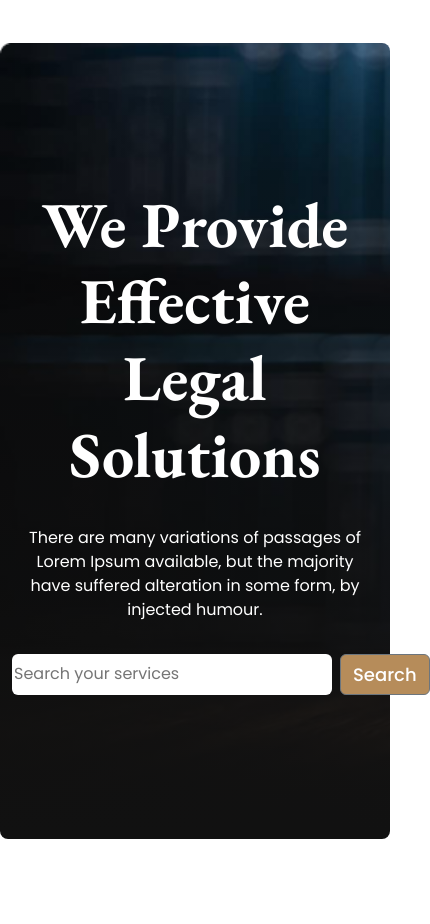
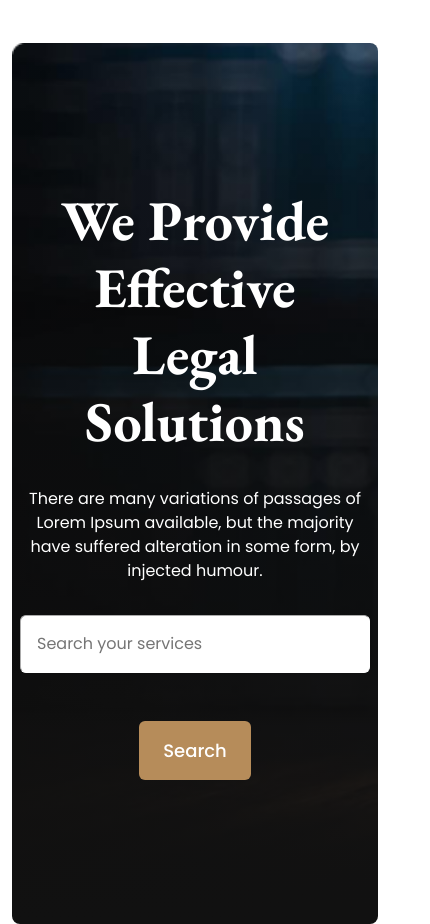
Before and after one commit to topurayhan007/Legal-Solution, a plain HTML site: page index.html in a window 390 px wide. Shown: the part 108-1032 px from the top of the page, 430 px wide, since content can reach past the window. Before the commit the page ends 947 px from the top, so only its background shows below. Drawn offline with nearby package versions, Linux system fonts and the light colour scheme.

Commit message:
fixed the form responsiveness

```diff
--- a/index.html
+++ b/index.html
@@ -125,11 +125,11 @@
 
       <!-- Banner Section -->
       <div
-        class="row mt-5 d-flex flex-column justify-content-center align-items-center rounded-3 py-5"
+        class="container mt-5 d-flex flex-column justify-content-center align-items-center rounded-3 py-5"
         id="banner"
       >
         <div
-          class="col-12 d-flex flex-column align-items-center justify-content-center text-center my-5 py-5"
+          class="d-flex flex-column align-items-center justify-content-center text-center my-5 py-5"
         >
           <h1 class="text-white pb-4 fw-bolder">
             We Provide Effective
@@ -143,19 +143,25 @@
             have suffered alteration in some form, by injected humour.
           </p>
 
-          <div
-            class="col-12 d-flex justify-content-between justify-content-sm-center gap-sm-4 gap-2"
-          >
+          <div class="row g-5">
+            <div class="col-12 col-sm-6 col-md-6 col-lg-6">
               <input
-              class="pe-sm-5 ps-sm-3 rounded bg-white border-0 py-sm-3"
+                class="pe-3 pe-sm-5 ps-3 rounded bg-white border-1 border-white py-3"
                 type="search"
                 name="search"
                 id=""
                 placeholder="Search your services"
               />
-            <button type="button" class="btn btn-secondary primary-btn px-sm-4">
+            </div>
+
+            <div class="col-12 col-sm-6 col-md-6 col-lg-6">
+              <button
+                type="button"
+                class="btn btn-secondary primary-btn px-4 py-3 border-0"
+              >
                 Search
               </button>
+            </div>
           </div>
         </div>
       </div>
--- a/style.css
+++ b/style.css
@@ -11,7 +11,7 @@
 }
 h1 {
   font-family: "EB Garamond", serif;
-  font-size: 4rem;
+  font-size: 3.5rem;
 }
 h2,
 h3,
```
Lines whose indentation alone changed are shown as unchanged.
